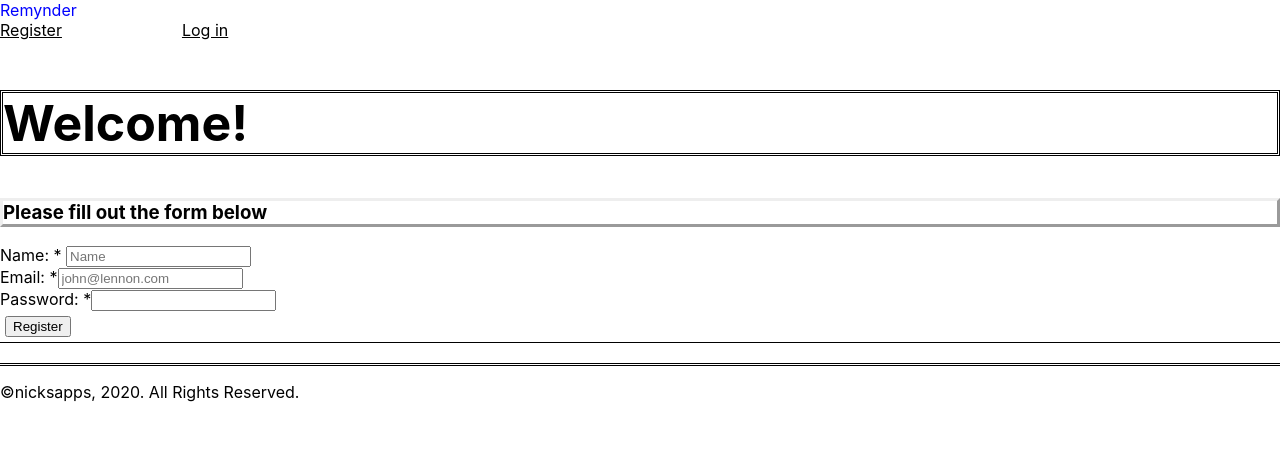
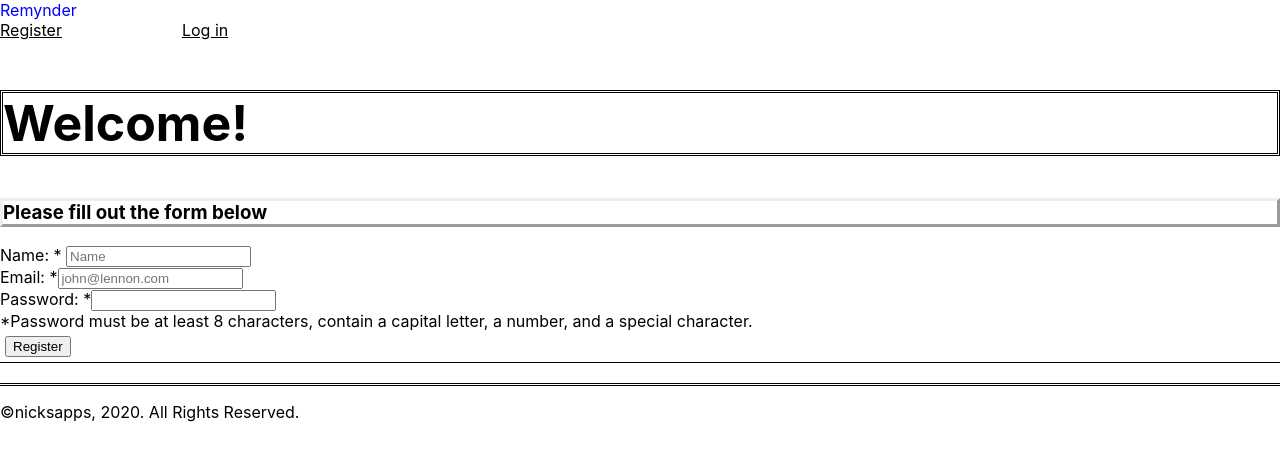
Before and after one commit to nickwilliams4/remynder-app, a React (Create React App) app: page /SignUpForm in a window 1280 px wide. Shown: the top 460 px of the page. Built offline with nearby package versions, Linux system fonts and the light colour scheme.

Commit message:
added password requirements

```diff
--- a/src/SignUpForm/SignUpForm.js
+++ b/src/SignUpForm/SignUpForm.js
@@ -72,6 +72,7 @@ export default class SignUpForm extends Component {
             id='RegistrationForm__password'>
           </Input>
         </div>
+        <div>*Password must be at least 8 characters, contain a capital letter, a number, and a special character.</div>
         <Button type='submit'>
           Register
         </Button>
```
